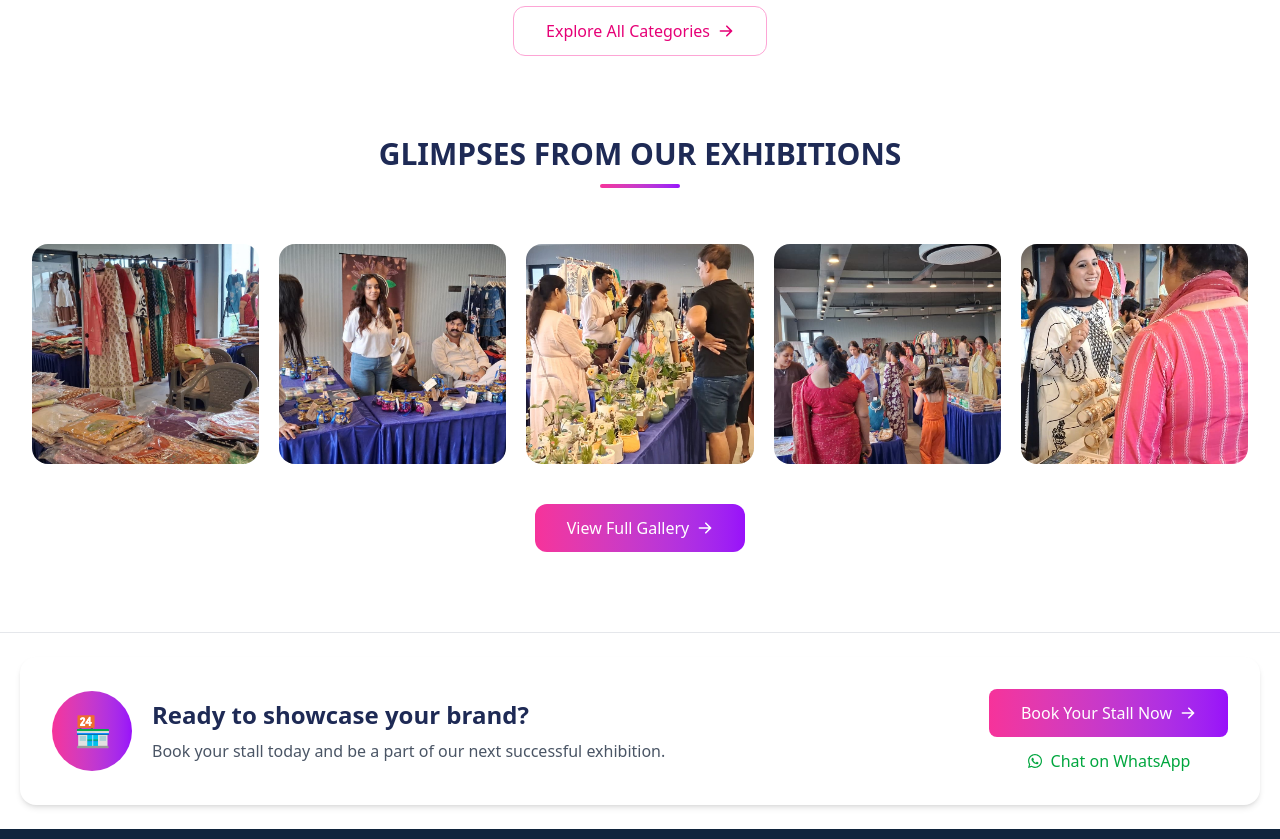
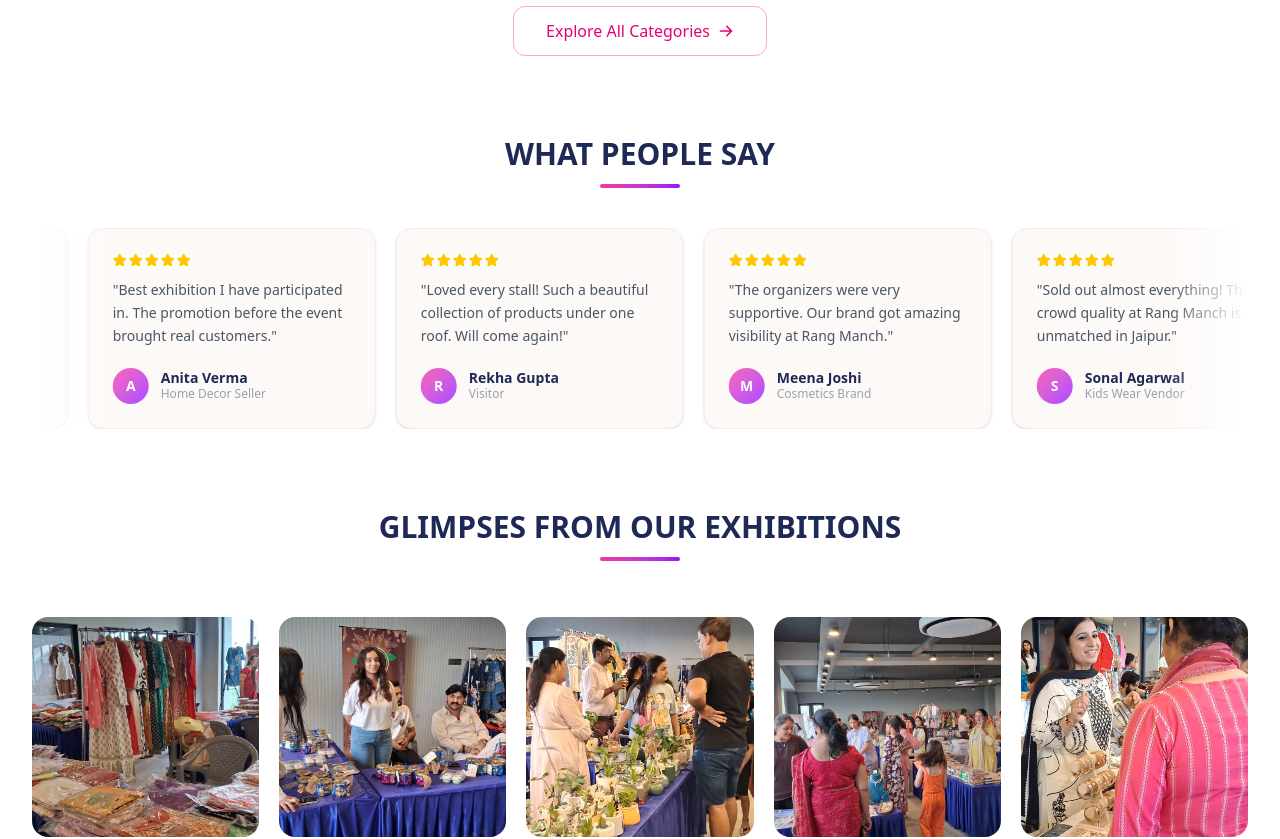
Before and after one commit to devspark-2501/RangManch-Website, a Next.js app in the folder front-end/: page / in a window 1280 px wide. Shown: the part 1600-2439 px from the top of the page. Built offline with nearby package versions, Linux system fonts and the light colour scheme; no server answers.

Commit message:
Reviews added,static rn

```diff
--- a/front-end/app/Component/Layout/SectionTwo.jsx
+++ b/front-end/app/Component/Layout/SectionTwo.jsx
@@ -7,6 +7,7 @@ import {
   FaGem,
   FaGift,
   FaHome,
+  FaStar,
 } from "react-icons/fa";
 
 import {
@@ -18,64 +19,42 @@ import {
 
 import { HiArrowRight } from "react-icons/hi";
 
+const reviews = [
+  { name: "Tanushi Mathur", role: "Fashion Vendor", text: "Rang Manch gave my boutique the perfect platform. The footfall was incredible and sales were amazing!", stars: 5 },
+  { name: "Priya Sharma", role: "Jewellery Designer", text: "Extremely well-organized event. The audience was premium and genuinely interested in buying.", stars: 5 },
+  { name: "Anita Verma", role: "Home Decor Seller", text: "Best exhibition I have participated in. The promotion before the event brought real customers.", stars: 5 },
+  { name: "Rekha Gupta", role: "Visitor", text: "Loved every stall! Such a beautiful collection of products under one roof. Will come again!", stars: 5 },
+  { name: "Meena Joshi", role: "Cosmetics Brand", text: "The organizers were very supportive. Our brand got amazing visibility at Rang Manch.", stars: 5 },
+  { name: "Sonal Agarwal", role: "Kids Wear Vendor", text: "Sold out almost everything! The crowd quality at Rang Manch is unmatched in Jaipur.", stars: 5 },
+  { name: "Divya Rathore", role: "Accessories Seller", text: "Perfect platform for small businesses to grow. Highly recommended for every vendor.", stars: 5 },
+  { name: "Kavita Singh", role: "Visitor", text: "Such a lovely experience! Found so many unique handmade products. Truly curated.", stars: 5 },
+  { name: "Sunita Yadav", role: "Food Stall Owner", text: "Great response from visitors. Our stall had a queue throughout the day. Fantastic event!", stars: 5 },
+  { name: "Pooja Mehta", role: "Gifting Brand", text: "Rang Manch connects the right buyers with the right sellers. My sales doubled this season.", stars: 5 },
+  { name: "Nisha Tiwari", role: "Clothing Vendor", text: "A warm and well-managed event. The branding and promotion were top-notch throughout.", stars: 5 },
+  { name: "Ritu Bansal", role: "Visitor", text: "Came with friends and spent hours exploring. Every stall had something special to offer.", stars: 5 },
+];
+
 export default function SectionTwo() {
   const benefits = [
-    {
-      icon: <FaUsers />,
-      title: "Premium Audience",
-      desc: "Direct access to high-income families in premium societies.",
-    },
-    {
-      icon: <FaBullhorn />,
-      title: "Maximum Visibility",
-      desc: "Pre & post-event promotion across multiple platforms.",
-    },
-    {
-      icon: <FaStore />,
-      title: "Curated Experience",
-      desc: "Well-organized events with quality vendors and strong footfall.",
-    },
-    {
-      icon: <FaChartLine />,
-      title: "Better Sales",
-      desc: "Right audience, right platform, better business outcomes.",
-    },
+    { icon: <FaUsers />, title: "Premium Audience", desc: "Direct access to high-income families in premium societies." },
+    { icon: <FaBullhorn />, title: "Maximum Visibility", desc: "Pre & post-event promotion across multiple platforms." },
+    { icon: <FaStore />, title: "Curated Experience", desc: "Well-organized events with quality vendors and strong footfall." },
+    { icon: <FaChartLine />, title: "Better Sales", desc: "Right audience, right platform, better business outcomes." },
   ];
 
   const categories = [
-    {
-      icon: <GiAmpleDress />,
-      name: "Fashion",
-    },
-    {
-      icon: <GiNecklace />,
-      name: "Jewellery",
-    },
-    {
-      icon: <FaGem />,
-      name: "Accessories",
-    },
-    {
-      icon: <FaHome />,
-      name: "Home Decor",
-    },
-    {
-      icon: <FaGift />,
-      name: "Gifting",
-    },
-    {
-      icon: <GiLipstick />,
-      name: "Beauty",
-    },
-    {
-      icon: <FaTshirt />,
-      name: "Kids Wear",
-    },
-    {
-      icon: <GiCupcake />,
-      name: "Food & More",
-    },
+    { icon: <GiAmpleDress />, name: "Fashion" },
+    { icon: <GiNecklace />, name: "Jewellery" },
+    { icon: <FaGem />, name: "Accessories" },
+    { icon: <FaHome />, name: "Home Decor" },
+    { icon: <FaGift />, name: "Gifting" },
+    { icon: <GiLipstick />, name: "Beauty" },
+    { icon: <FaTshirt />, name: "Kids Wear" },
+    { icon: <GiCupcake />, name: "Food & More" },
   ];
+
+  // Duplicate reviews for seamless infinite loop
+  const allReviews = [...reviews, ...reviews];
 
   return (
     <section className="py-20 bg-white">
@@ -86,53 +65,34 @@ export default function SectionTwo() {
           <h2 className="text-2xl md:text-3xl font-bold text-[#1e2a55] uppercase">
             Why Exhibit With Rang Manch?
           </h2>
-
           <div className="w-20 h-1 bg-gradient-to-r from-pink-500 to-purple-600 rounded-full mx-auto mt-3"></div>
         </div>
 
         <div className="grid sm:grid-cols-2 xl:grid-cols-4 gap-6 mb-20">
           {benefits.map((item, index) => (
-            <div
-              key={index}
-              className="bg-[#fdf9f7] rounded-3xl p-8 text-center hover:shadow-xl transition-all duration-300"
-            >
+            <div key={index} className="bg-[#fdf9f7] rounded-3xl p-8 text-center hover:shadow-xl transition-all duration-300">
               <div className="w-20 h-20 rounded-full bg-white border border-pink-100 shadow-sm flex items-center justify-center text-4xl text-pink-500 mx-auto mb-5">
                 {item.icon}
               </div>
-
-              <h3 className="font-semibold text-lg text-[#1e2a55] mb-3">
-                {item.title}
-              </h3>
-
-              <p className="text-gray-600 leading-relaxed text-sm">
-                {item.desc}
-              </p>
+              <h3 className="font-semibold text-lg text-[#1e2a55] mb-3">{item.title}</h3>
+              <p className="text-gray-600 leading-relaxed text-sm">{item.desc}</p>
             </div>
           ))}
         </div>
 
         {/* TOP CATEGORIES */}
         <div className="text-center mb-14">
-          <h2 className="text-2xl md:text-3xl font-bold text-[#1e2a55] uppercase">
-            Top Categories
-          </h2>
-
+          <h2 className="text-2xl md:text-3xl font-bold text-[#1e2a55] uppercase">Top Categories</h2>
           <div className="w-20 h-1 bg-gradient-to-r from-pink-500 to-purple-600 rounded-full mx-auto mt-3"></div>
         </div>
 
         <div className="grid grid-cols-2 sm:grid-cols-4 lg:grid-cols-8 gap-6 mb-12">
           {categories.map((item, index) => (
-            <div
-              key={index}
-              className="group flex flex-col items-center"
-            >
+            <div key={index} className="group flex flex-col items-center">
               <div className="w-20 h-20 rounded-full bg-[#fdf9f7] flex items-center justify-center text-3xl text-[#b38b59] group-hover:scale-110 group-hover:bg-pink-50 transition-all duration-300">
                 {item.icon}
               </div>
-
-              <p className="mt-3 text-sm font-medium text-gray-700 text-center">
-                {item.name}
-              </p>
+              <p className="mt-3 text-sm font-medium text-gray-700 text-center">{item.name}</p>
             </div>
           ))}
         </div>
@@ -144,22 +104,64 @@ export default function SectionTwo() {
           </button>
         </div>
 
+        {/* ── REVIEWS TICKER ── */}
+        <div className="text-center mb-10">
+          <h2 className="text-2xl md:text-3xl font-bold text-[#1e2a55] uppercase">
+            What People Say
+          </h2>
+          <div className="w-20 h-1 bg-gradient-to-r from-pink-500 to-purple-600 rounded-full mx-auto mt-3"></div>
+        </div>
+
+        {/* Marquee track */}
+        <div className="relative overflow-hidden mb-20">
+          {/* fade edges */}
+          <div className="pointer-events-none absolute left-0 top-0 bottom-0 w-20 z-10 bg-gradient-to-r from-white to-transparent" />
+          <div className="pointer-events-none absolute right-0 top-0 bottom-0 w-20 z-10 bg-gradient-to-l from-white to-transparent" />
+
+          <div className="flex gap-5 w-max animate-marquee">
+            {allReviews.map((review, i) => (
+              <div
+                key={i}
+                className="w-72 flex-shrink-0 bg-[#fdf9f7] border border-pink-100 rounded-2xl p-6 shadow-sm"
+              >
+                {/* Stars */}
+                <div className="flex gap-0.5 mb-3">
+                  {Array.from({ length: review.stars }).map((_, s) => (
+                    <FaStar key={s} className="text-yellow-400 text-sm" />
+                  ))}
+                </div>
+
+                {/* Review text */}
+                <p className="text-gray-600 text-sm leading-relaxed mb-5 line-clamp-3">
+                  "{review.text}"
+                </p>
+
+                {/* Author */}
+                <div className="flex items-center gap-3">
+                  <div className="w-9 h-9 rounded-full bg-gradient-to-br from-pink-400 to-purple-500 flex items-center justify-center text-white text-sm font-bold flex-shrink-0">
+                    {review.name.charAt(0)}
+                  </div>
+                  <div>
+                    <p className="text-sm font-semibold text-[#1e2a55] leading-tight">{review.name}</p>
+                    <p className="text-xs text-gray-400">{review.role}</p>
+                  </div>
+                </div>
+              </div>
+            ))}
+          </div>
+        </div>
+
         {/* GALLERY */}
         <div className="text-center mb-14">
           <h2 className="text-2xl md:text-3xl font-bold text-[#1e2a55] uppercase">
             Glimpses From Our Exhibitions
           </h2>
-
           <div className="w-20 h-1 bg-gradient-to-r from-pink-500 to-purple-600 rounded-full mx-auto mt-3"></div>
         </div>
 
         <div className="grid grid-cols-1 sm:grid-cols-2 lg:grid-cols-5 gap-5 mb-10">
-
           {[5, 2, 7, 3, 9].map((item) => (
-            <div
-              key={item}
-              className="group overflow-hidden rounded-2xl"
-            >
+            <div key={item} className="group overflow-hidden rounded-2xl">
               <img
                 src={`/gallery${item}.jpeg`}
                 alt={`Gallery ${item}`}
@@ -167,7 +169,6 @@ export default function SectionTwo() {
               />
             </div>
           ))}
-
         </div>
 
         <div className="text-center">
@@ -178,6 +179,20 @@ export default function SectionTwo() {
         </div>
 
       </div>
+
+      {/* Marquee keyframe */}
+      <style>{`
+        @keyframes marquee {
+          0%   { transform: translateX(0); }
+          100% { transform: translateX(-50%); }
+        }
+        .animate-marquee {
+          animation: marquee 40s linear infinite;
+        }
+        .animate-marquee:hover {
+          animation-play-state: paused;
+        }
+      `}</style>
     </section>
   );
 }
--- a/front-end/app/Component/SectionOne/Footer.jsx
+++ b/front-end/app/Component/SectionOne/Footer.jsx
@@ -158,7 +158,7 @@ export default function Footer() {
 
                 <li className="flex gap-3">
                   <FaPhoneAlt className="mt-1 text-pink-400" />
-                  <span>+91 79762 85009</span>
+                  <span>+91 80786 81321</span>
                 </li>
 
                 <li className="flex gap-3">
```
